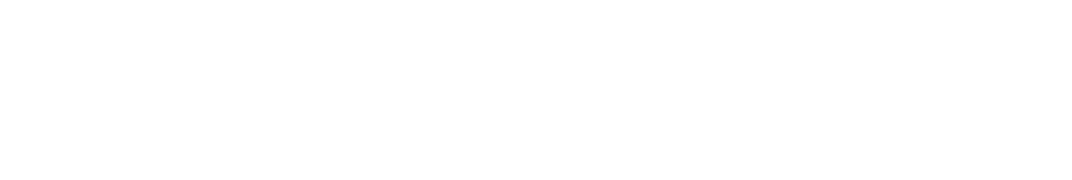
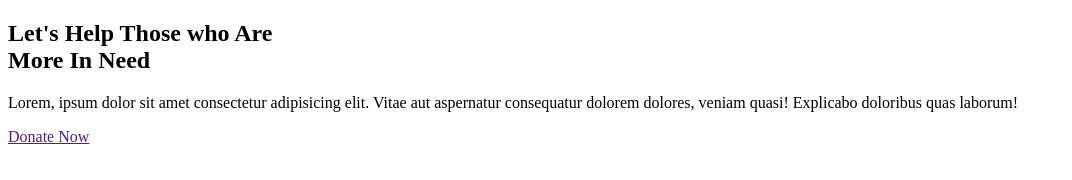
Before and after one commit to bagdipradip05/assignment-0-1, a plain HTML site: page index.html in a window 1280 px wide. Shown: the whole page, without its empty margins (0-1072 px from the left). Drawn offline with Linux system fonts and the light colour scheme.

Commit message:
assignment-0-1

```diff
--- a/index.html
+++ b/index.html
@@ -5,9 +5,20 @@
     <meta charset="UTF-8">
     <meta http-equiv="X-UA-Compatible" content="IE=edge">
     <meta name="viewport" content="width=device-width, initial-scale=1.0">
+    <link rel="stylesheet" href="style.css">
     <title> assignment-1-donate now</title>
 </head>
 <body>
+    <section>
+        <div class="banner">
+            <div class="content">
+                <h1>Let's Help Those who Are <br> More In Need</h1>
+                <p>Lorem, ipsum dolor sit amet consectetur adipisicing elit. Vitae aut aspernatur consequatur dolorem dolores, veniam quasi! Explicabo doloribus quas laborum!</p>
+                <a class="link-button"  href="">Donate Now</a>
 
+            </div>
+
+        </div>
+    </section>
 </body>
 </html>
--- a/style.css
+++ b/style.css
@@ -0,0 +1,5 @@
+
+
+.banner{
+
+}
```
